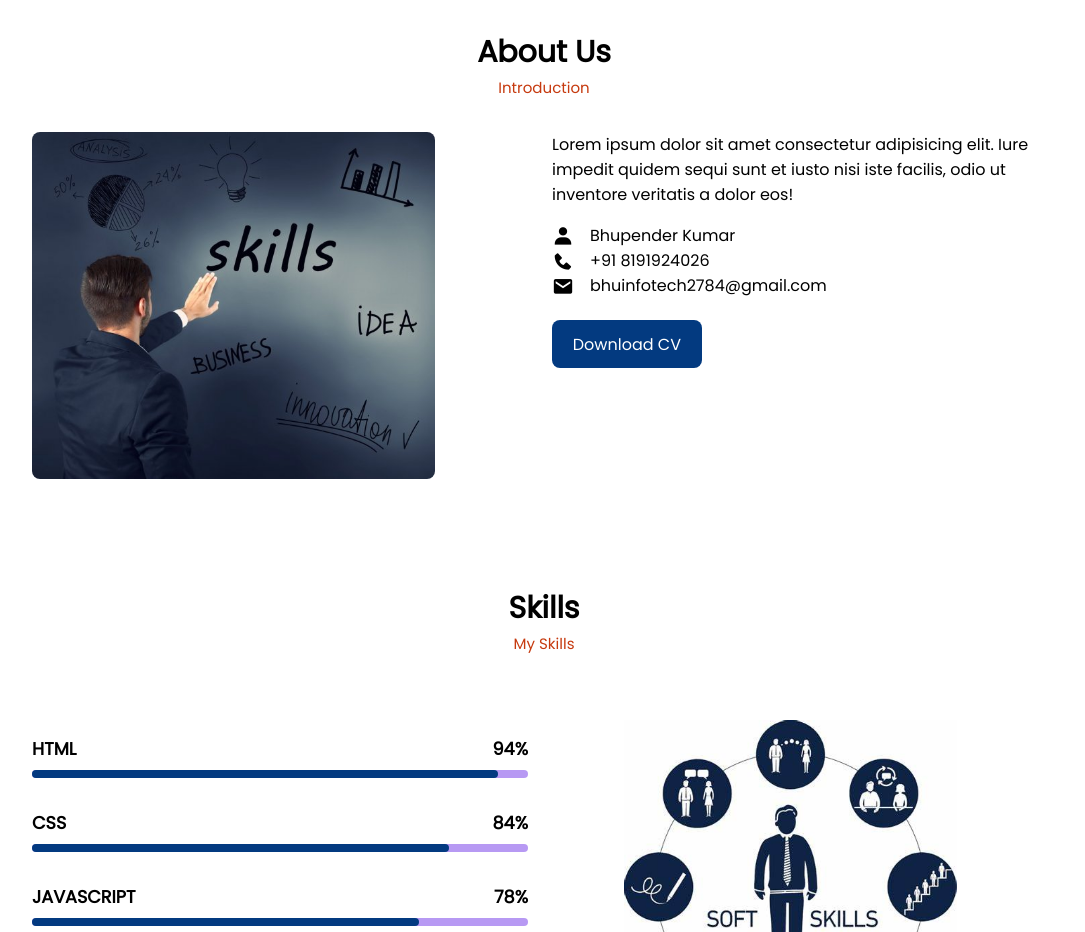
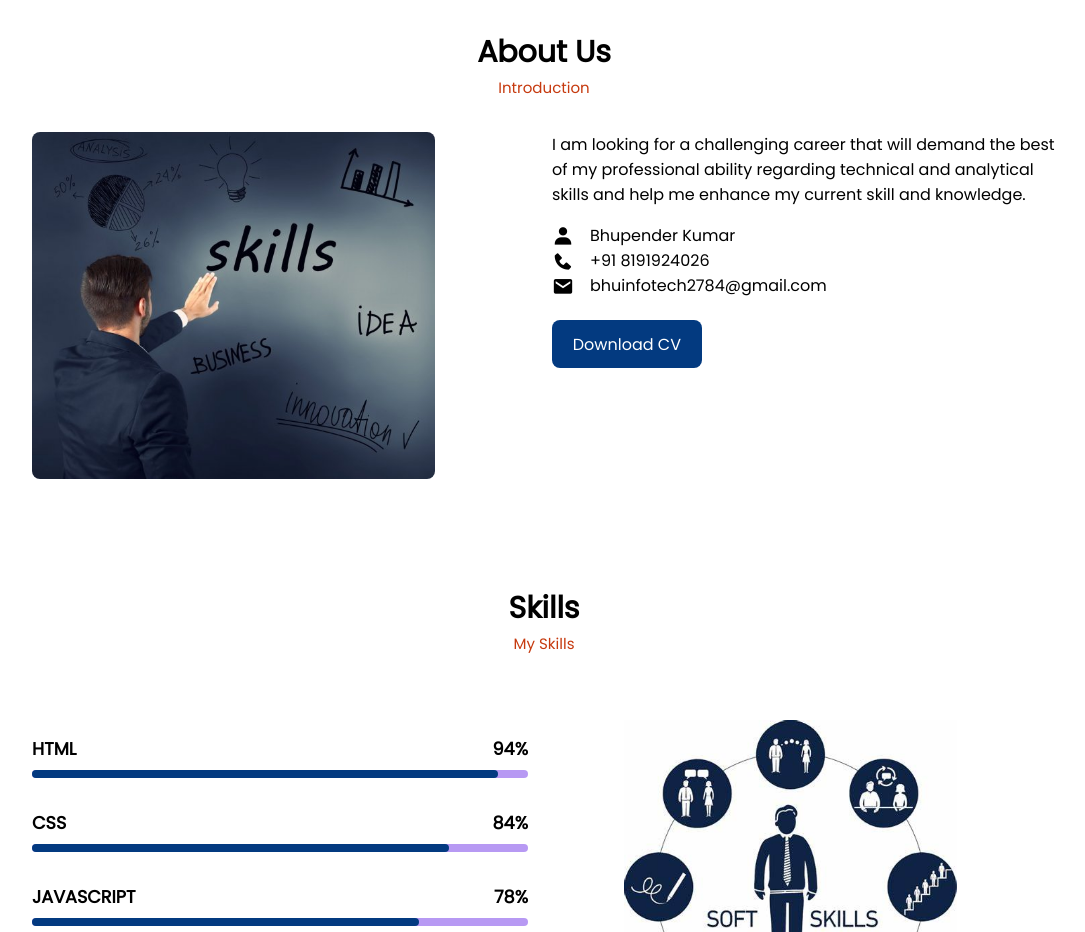
Before and after one commit to bhupender108/myportfolio, a plain HTML site: page index.html in a window 1280 px wide. Shown: the part 820-1752 px from the top of the page, without its empty margins (96-1181 px from the left). Drawn offline with nearby package versions, Linux system fonts and the light colour scheme.

Commit message:
Update index.html

```diff
--- a/index.html
+++ b/index.html
@@ -78,9 +78,9 @@
         </div>
         <div class="about-text">
           <p>
-            Lorem ipsum dolor sit amet consectetur adipisicing elit. Iure
-            impedit quidem sequi sunt et iusto nisi iste facilis, odio ut
-            inventore veritatis a dolor eos!
+          I am looking for a challenging career that will demand the best of my
+          professional ability regarding technical and analytical skills and
+          help me enhance my current skill and knowledge.
           </p>
           <!-- information -->
           <div class="information">
@@ -101,7 +101,7 @@
             </div>
           </div>
           <!-- btn -->
-          <a href="./rahul resme.docx" class="btn">Download CV</a>
+          <a href="./Bhupendercv(1).pdf" class="btn">Download CV</a>
         </div>
       </div>
     </section>
```
